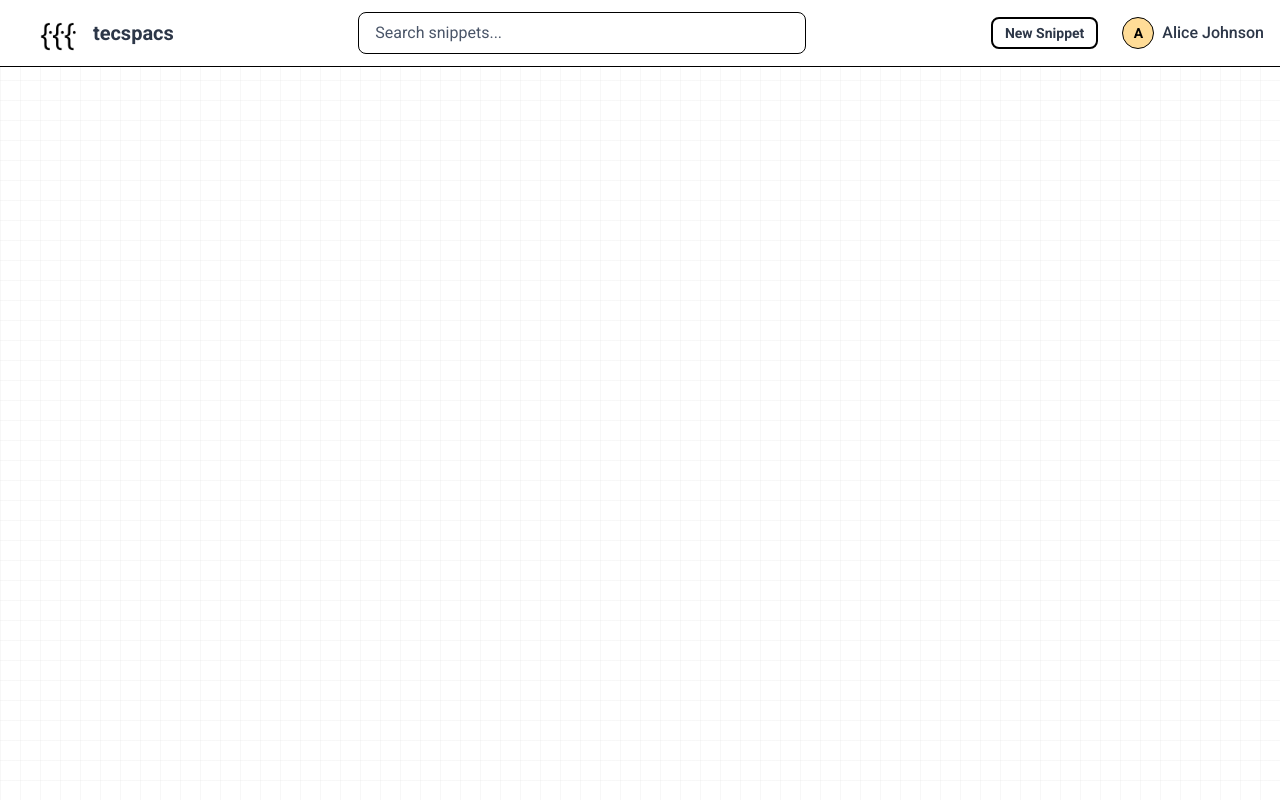
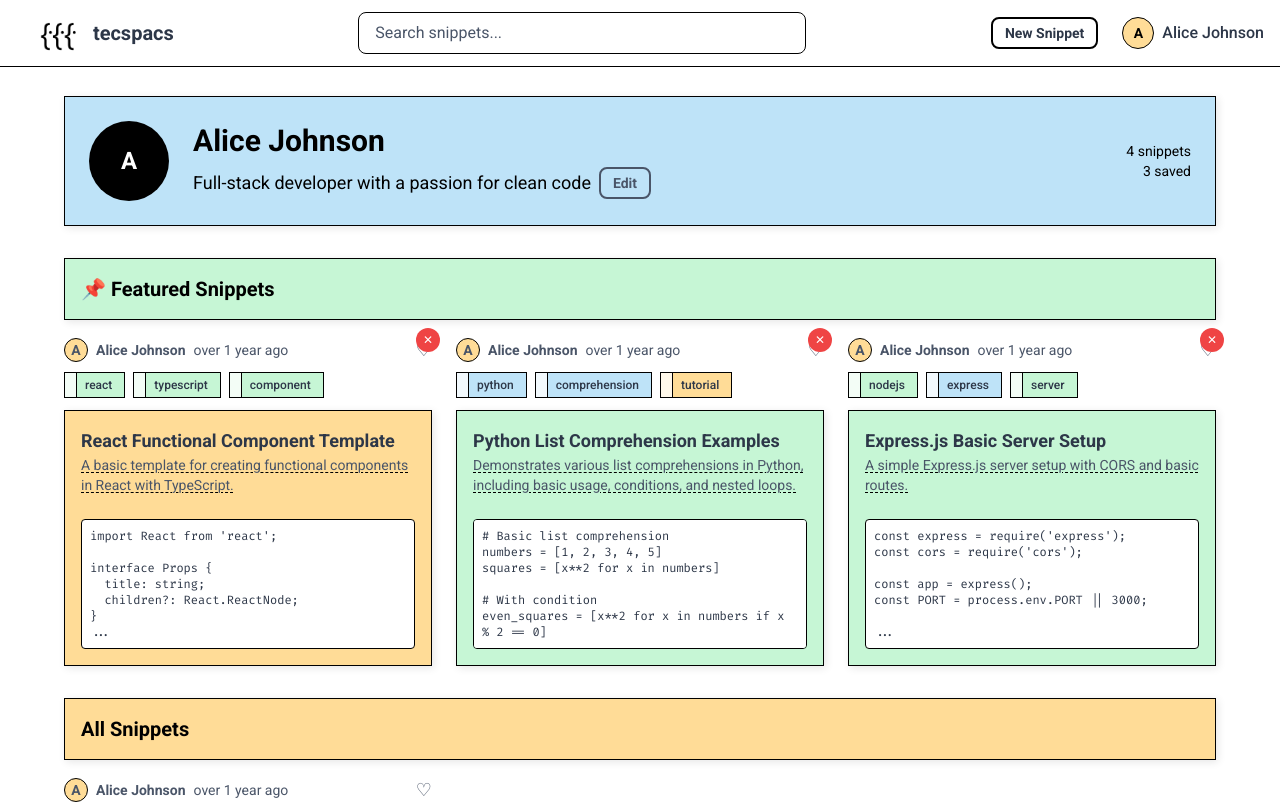
Before and after one commit to rtrevizo18/tecspacs, a React (Create React App) app in the folder frontend/: page /user/1 in a window 1280 px wide. Shown: the top 804 px of the page. Built offline with nearby package versions, Linux system fonts and the light colour scheme.

Commit message:
add:profile page

```diff
--- a/frontend/src/App.tsx
+++ b/frontend/src/App.tsx
@@ -3,6 +3,7 @@ import { BrowserRouter as Router, Routes, Route } from "react-router-dom";
 import Navigation from "./components/Navigation";
 import Dashboard from "./pages/Dashboard";
 import ViewSnippet from "./pages/ViewSnippet";
+import UserProfile from "./pages/UserProfile";
 import AuthCarousel from "./components/AuthCarousel";
 
 function App() {
@@ -13,6 +14,7 @@ function App() {
         <Routes>
           <Route path="/" element={<Dashboard />} />
           <Route path="/view/:id" element={<ViewSnippet />} />
+          <Route path="/user/:uid" element={<UserProfile />} />
           <Route path="/auth" element={<AuthCarousel />} />
           <Route path="/login" element={<AuthCarousel />} />
           <Route path="/register" element={<AuthCarousel />} />
--- /dev/null
+++ b/frontend/src/pages/UserProfile.tsx
@@ -0,0 +1,164 @@
+import React, { useState } from "react";
+import { useParams } from "react-router-dom";
+import StickyNote from "../components/StickyNote";
+import SnippetCard from "../components/SnippetCard";
+import OutlineButton from "../components/OutlineButton";
+import { getUserById, mockSnippets, getCurrentUser } from "../data/mockData";
+
+const UserProfile: React.FC = () => {
+  const { uid } = useParams<{ uid: string }>();
+  const user = getUserById(uid || "");
+  const currentUser = getCurrentUser();
+  const isOwnProfile = currentUser?.id === user?.id;
+
+  const [isEditingBio, setIsEditingBio] = useState(false);
+  const [editedBio, setEditedBio] = useState(user?.bio || "");
+  const [pinnedSnippets, setPinnedSnippets] = useState<string[]>(
+    user?.createdSnippets.slice(0, 3) || []
+  );
+
+  const handleSaveBio = () => {
+    setIsEditingBio(false);
+  };
+
+  const handleCancelBio = () => {
+    setEditedBio(user?.bio || "");
+    setIsEditingBio(false);
+  };
+
+  const handleUnpinSnippet = (snippetId: string) => {
+    setPinnedSnippets(prev => prev.filter(id => id !== snippetId));
+  };
+
+  if (!user) {
+    return (
+      <div className="min-h-screen bg-sketch-white bg-grid-pattern p-4">
+        <div className="container mx-auto max-w-6xl pt-20">
+          <StickyNote variant="pink" className="text-center">
+            <h1 className="text-2xl font-bold text-pen-black">User not found</h1>
+          </StickyNote>
+        </div>
+      </div>
+    );
+  }
+
+  const userSnippets = mockSnippets.filter(snippet => snippet.authorId === user.id);
+  const featuredSnippets = userSnippets.filter(snippet => pinnedSnippets.includes(snippet.id));
+  const regularSnippets = userSnippets.filter(snippet => !pinnedSnippets.includes(snippet.id));
+
+  return (
+    <div className="min-h-screen bg-sketch-white bg-grid-pattern p-4">
+      <div className="container mx-auto max-w-6xl pt-20">
+        <StickyNote variant="blue" size="large" className="mb-8">
+          <div className="flex items-center gap-6">
+            <div className="w-20 h-20 bg-pen-black rounded-full flex items-center justify-center">
+              <span className="text-white text-2xl font-bold">
+                {user.name.charAt(0).toUpperCase()}
+              </span>
+            </div>
+
+            <div className="flex-1">
+              <h1 className="text-3xl font-bold text-pen-black mb-2">{user.name}</h1>
+              {isEditingBio ? (
+                <div className="space-y-2">
+                  <textarea
+                    value={editedBio}
+                    onChange={(e) => setEditedBio(e.target.value)}
+                    className="w-full p-2 border-b-2 border-pen-black bg-transparent text-accent text-lg resize-none"
+                    placeholder="Add a bio..."
+                    rows={2}
+                  />
+                  <div className="flex gap-2">
+                    <OutlineButton variant="primary" size="small" onClick={handleSaveBio}>
+                      Save
+                    </OutlineButton>
+                    <OutlineButton variant="secondary" size="small" onClick={handleCancelBio}>
+                      Cancel
+                    </OutlineButton>
+                  </div>
+                </div>
+              ) : (
+                <div className="flex items-center gap-2">
+                  <p className="text-accent text-lg">{user.bio || "No bio available"}</p>
+                  {isOwnProfile && (
+                    <OutlineButton
+                      variant="secondary"
+                      size="small"
+                      onClick={() => setIsEditingBio(true)}
+                    >
+                      Edit
+                    </OutlineButton>
+                  )}
+                </div>
+              )}
+            </div>
+
+            <div className="text-right">
+              <div className="text-sm text-accent">
+                <p>{userSnippets.length} snippets</p>
+                <p>{user.savedSnippets.length} saved</p>
+              </div>
+            </div>
+          </div>
+        </StickyNote>
+
+        {featuredSnippets.length > 0 && (
+          <div className="mb-8">
+            <StickyNote variant="green" className="mb-4">
+              <h2 className="text-xl font-bold text-pen-black flex items-center gap-2">
+                📌 Featured Snippets
+              </h2>
+            </StickyNote>
+            <div className="grid grid-cols-1 md:grid-cols-2 lg:grid-cols-3 gap-6">
+              {featuredSnippets.map((snippet) => (
+                <div key={snippet.id} className="relative">
+                  {isOwnProfile && (
+                    <button
+                      onClick={() => handleUnpinSnippet(snippet.id)}
+                      className="absolute -top-2 -right-2 z-10 bg-red-500 text-white rounded-full w-6 h-6 flex items-center justify-center text-xs hover:bg-red-600 transition-colors"
+                      title="Unpin snippet"
+                    >
+                      ✕
+                    </button>
+                  )}
+                  <SnippetCard
+                    snippet={snippet}
+                    authorName={snippet.authorName}
+                    authorInitial={snippet.authorName.charAt(0).toUpperCase()}
+                  />
+                </div>
+              ))}
+            </div>
+          </div>
+        )}
+
+        {regularSnippets.length > 0 && (
+          <div>
+            <StickyNote variant="default" className="mb-4">
+              <h2 className="text-xl font-bold text-pen-black">All Snippets</h2>
+            </StickyNote>
+            <div className="grid grid-cols-1 md:grid-cols-2 lg:grid-cols-3 gap-6">
+              {regularSnippets.map((snippet) => (
+                <SnippetCard
+                  key={snippet.id}
+                  snippet={snippet}
+                  authorName={snippet.authorName}
+                  authorInitial={snippet.authorName.charAt(0).toUpperCase()}
+                />
+              ))}
+            </div>
+          </div>
+        )}
+
+        {userSnippets.length === 0 && (
+          <StickyNote variant="pink" className="text-center">
+            <h2 className="text-xl font-bold text-pen-black mb-2">No snippets yet</h2>
+            <p className="text-accent">This user hasn't created any snippets.</p>
+          </StickyNote>
+        )}
+      </div>
+    </div>
+  );
+};
+
+export default UserProfile;
--- a/frontend/src/pages/index.ts
+++ b/frontend/src/pages/index.ts
@@ -1,2 +1,3 @@
 export { default as Dashboard } from './Dashboard';
 export { default as ViewSnippet } from './ViewSnippet';
+export { default as UserProfile } from './UserProfile';
```
